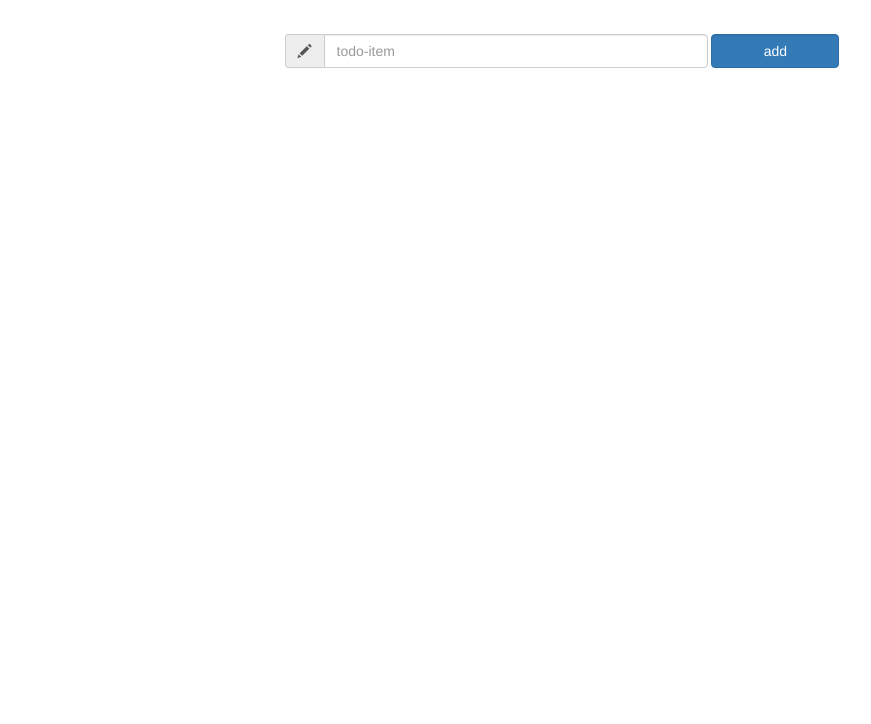
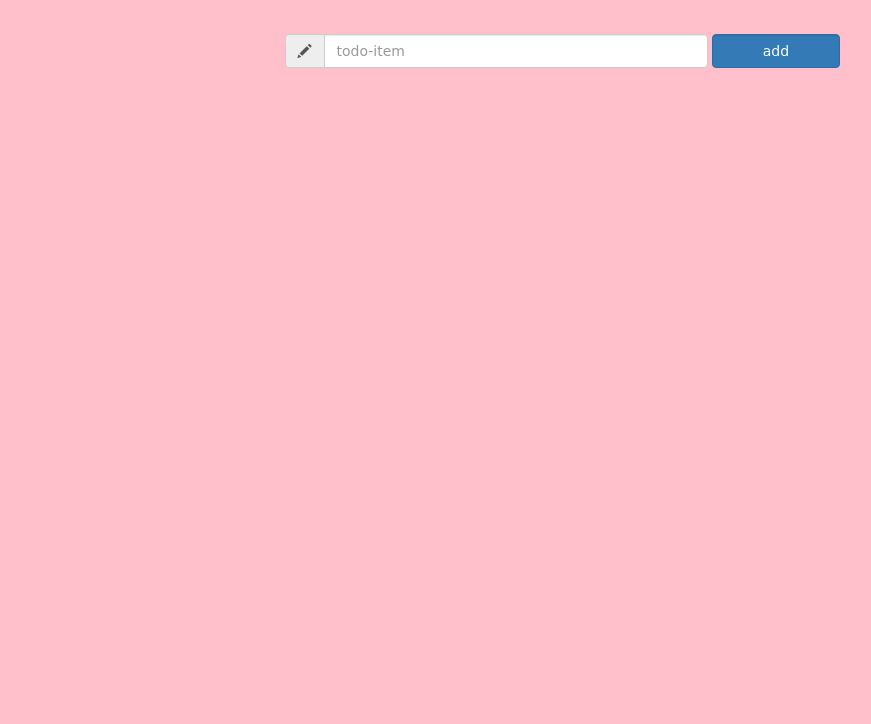
Before and after one commit to KandulaDinesh/todolist, a plain HTML site: page index.html in a window 1280 px wide. Shown: the part 76-800 px from the top of the page, without its empty margins (63-934 px from the left). Drawn offline with nearby package versions, Linux system fonts and the light colour scheme.

Commit message:
Update index.html

```diff
--- a/index.html
+++ b/index.html
@@ -4,14 +4,14 @@
 <head>
 	<meta charset="utf-8">
 	<title>todo</title>
-	<link rel="stylesheet" href="style.css">
+	<link rel="stylesheet" href="index.css">
 
 	<!-- Latest compiled and minified CSS -->
 	<link rel="stylesheet" href=
 "https://maxcdn.bootstrapcdn.com/bootstrap/3.4.1/css/bootstrap.min.css">
 </head>
 
-<body>
+<body style="background: pink">
 	<div class="container">
 		<h1 class="row">
 		&nbsp;&nbsp;&nbsp;
```
